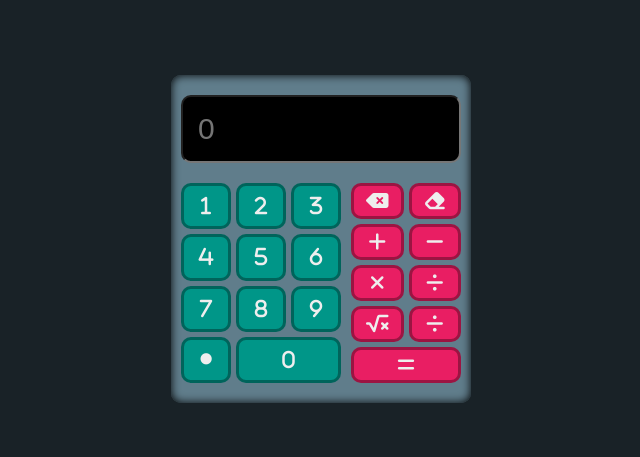
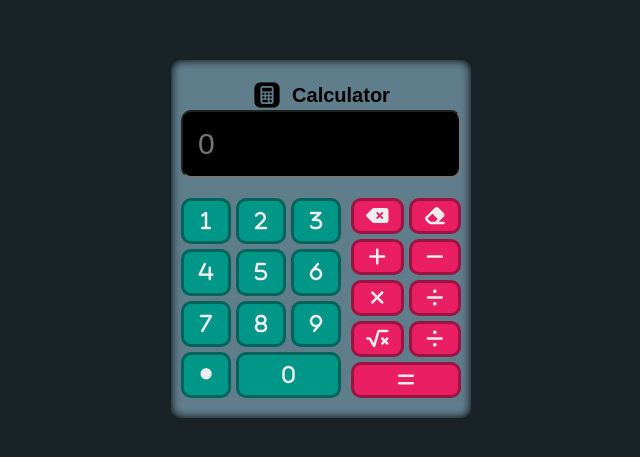
Before and after one commit to KerolosLotfy/Calculator, a plain HTML site: page index.html in a window 1280 px wide. Shown: the part 161-618 px from the top of the page, without its empty margins (319-959 px from the left). Drawn offline with Linux system fonts and the light colour scheme.

Commit message:
Update calculator project with design changes

```diff
--- a/index.html
+++ b/index.html
@@ -15,6 +15,10 @@
 <body>
     <div class="container">
         <div class="calc">
+            <div class="title" style="display: flex; align-items: center; gap: 10px;">
+                <img src="./media/icons8-calculator-120.png" alt="calculator" style="width: 30px; height: 30px;">
+                <h3>Calculator</h3>
+            </div>
             <input type="tel" class="screen" title="screen"  placeholder="0">
             <div class="box">
                 <div class="buttons">
```
Also changed, not shown: media/icons8-calculator-120.png (added), 1 other file.
